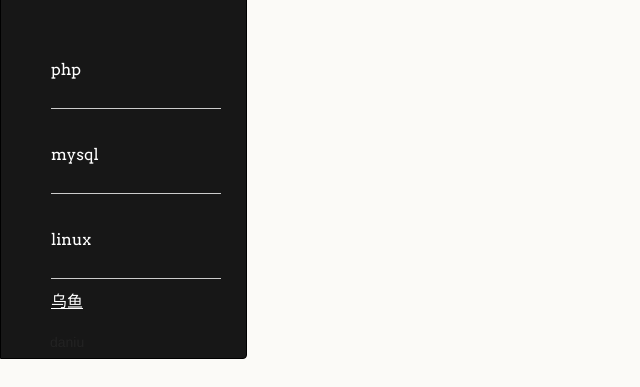
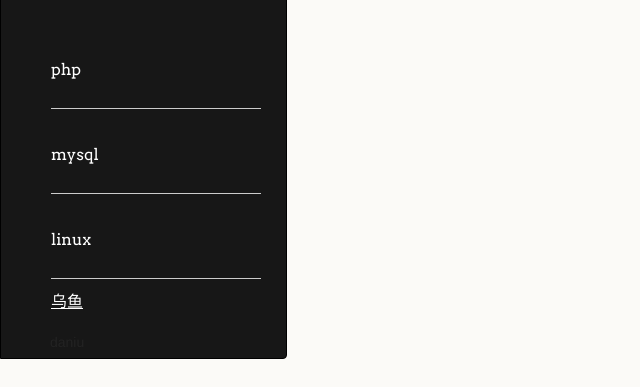
Before and after one commit to lemons99/100yearegg, a plain HTML site: page index.html in a window 1280 px wide. Shown: the part 413-800 px from the top of the page, without its empty margins (0-640 px from the left). Drawn offline with Linux system fonts and the light colour scheme.

Commit message:
Update styles.css

```diff
--- a/stylesheets/styles.css
+++ b/stylesheets/styles.css
@@ -217,7 +217,7 @@ td {
 header {
 	background-color: #171717;
 	color: #FDFDFB;
-  width:170px;
+  width:210px;
   float:left;
   position:fixed;
 	border: 1px solid #000;
```
